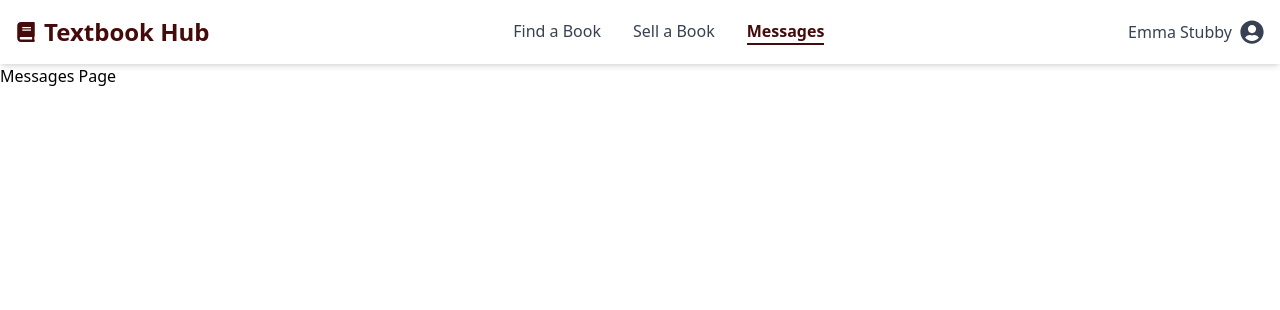
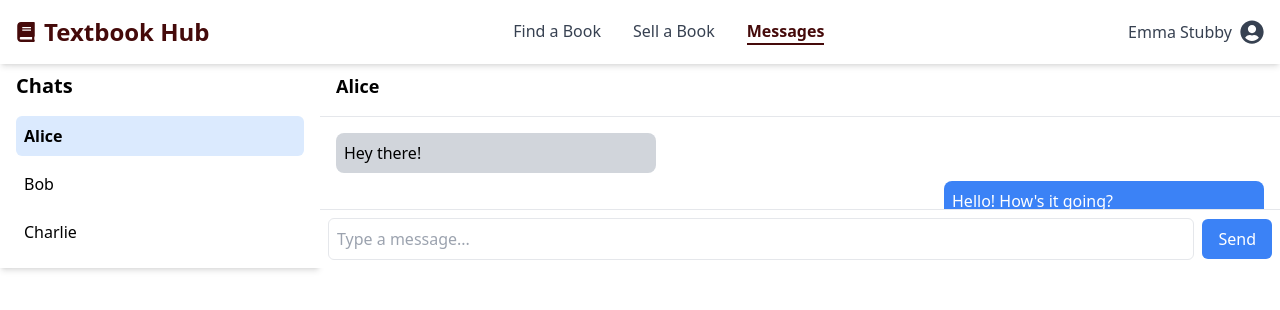
Before and after one commit to emmastubby/TextbookHub, a React (Vite) app: page /messages in a window 1280 px wide. Shown: the top 310 px of the page. Built offline with nearby package versions, Linux system fonts and the light colour scheme.

Commit message:
init message page

```diff
--- a/src/App.jsx
+++ b/src/App.jsx
@@ -11,12 +11,14 @@ const App = () => {
   return (
     <Router>
       <NavBar />
+      <div className="pt-14">
       <Routes>
         <Route path="/" element={<Navigate to="/find" />} />
         <Route path="/find" element={<FindBook />} />
         <Route path="/sell" element={<SellBook />} />
         <Route path="/messages" element={<Messages />} />
       </Routes>
+      </div>
     </Router>
   );
 };
--- a/src/components/NavBar.jsx
+++ b/src/components/NavBar.jsx
@@ -13,7 +13,7 @@ const NavBar = () => {
       : "text-gray-700 hover:text-brown-600";
 
   return (
-    <nav className="flex justify-between items-center p-4 bg-white shadow-md">
+    <nav className="flex justify-between items-center p-4 bg-white shadow-md w-full fixed z-10">
       {/* Left Section: Home Icon */}
       <div className="flex items-center">
         <Link to="/" className="text-red-950 text-xl flex items-center">
--- a/src/pages/Messages.jsx
+++ b/src/pages/Messages.jsx
@@ -1,11 +1,83 @@
-import React from 'react';
+import React, { useState } from "react";
 
-const Messages = () => {
+const MessagingPage = () => {
+  const [messages, setMessages] = useState([
+    { id: 1, text: "Hey there!", sender: "other" },
+    { id: 2, text: "Hello! How's it going?", sender: "me" },
+  ]);
+  const [input, setInput] = useState("");
+  const [chats, setChats] = useState([
+    { id: 1, name: "Alice" },
+    { id: 2, name: "Bob" },
+    { id: 3, name: "Charlie" },
+  ]);
+  const [activeChat, setActiveChat] = useState(chats[0]);
+
+  const sendMessage = () => {
+    if (input.trim() === "") return;
+    setMessages([...messages, { id: messages.length + 1, text: input, sender: "me" }]);
+    setInput("");
+  };
+
   return (
-    <div>
-      <h1>Messages Page</h1>
+    <div className="flex w-full bg-gray-100">
+      {/* Left Sidebar (Chat List) */}
+      <div className="w-1/4 bg-white p-4 shadow-md overflow-y-auto">
+        <h2 className="text-xl font-semibold mb-4">Chats</h2>
+        <ul className="space-y-2">
+          {chats.map((chat) => (
+            <li
+              key={chat.id}
+              className={`p-2 cursor-pointer rounded-md ${
+                activeChat.id === chat.id ? "bg-blue-100 font-semibold" : "hover:bg-gray-200"
+              }`}
+              onClick={() => setActiveChat(chat)}
+            >
+              {chat.name}
+            </li>
+          ))}
+        </ul>
+      </div>
+
+      {/* Chat Window */}
+      <div className="relative flex-1 bg-white">
+        {/* Chat Header */}
+        <h2 className="text-lg font-semibold border-b p-4">{activeChat.name}</h2>
+
+        {/* Messages Area (Takes full remaining height) */}
+        <div className="overflow-y-auto p-4 h-full">
+          {messages.map((msg) => (
+            <div
+              key={msg.id}
+              className={`mb-2 p-2 max-w-xs rounded-lg ${
+                msg.sender === "me" ? "bg-blue-500 text-white self-end ml-auto" : "bg-gray-300 text-black"
+              }`}
+            >
+              {msg.text}
+            </div>
+          ))}
+        </div>
+
+        {/* Input Field (Fixed at Bottom) */}
+        <div className="absolute bottom-0 left-0 right-0 p-2 border-t bg-white flex items-center">
+          <input
+            type="text"
+            className="flex-1 p-2 border rounded-md"
+            placeholder="Type a message..."
+            value={input}
+            onChange={(e) => setInput(e.target.value)}
+            onKeyDown={(e) => e.key === "Enter" && sendMessage()}
+          />
+          <button
+            className="ml-2 bg-blue-500 text-white px-4 py-2 rounded-md"
+            onClick={sendMessage}
+          >
+            Send
+          </button>
+        </div>
+      </div>
     </div>
   );
 };
 
-export default Messages;
+export default MessagingPage;
```
